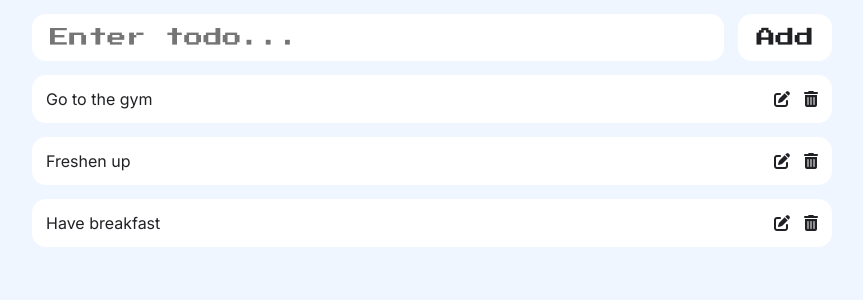
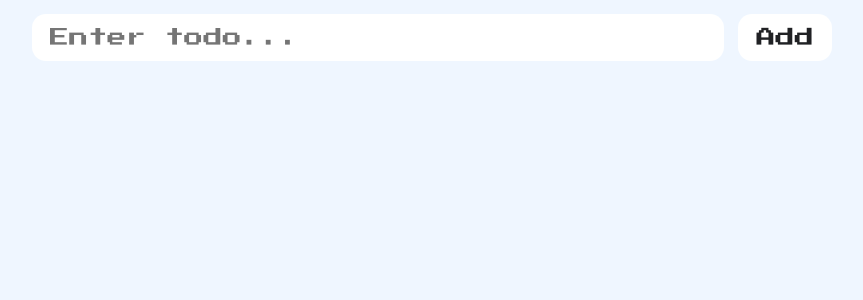
Before and after one commit to Sanjay-V-Nair/Todo_app, a React (Vite) app: page / in a window 1280 px wide. Shown: the top 300 px of the page, without its empty margins (208-1071 px from the left). Built offline with nearby package versions, Linux system fonts and the light colour scheme.

Commit message:
git initialised for the day

```diff
--- a/src/App.jsx
+++ b/src/App.jsx
@@ -9,10 +9,13 @@ function App() {
   //   'Have breakfast'
   // ]
 
-  const [todos, setTodos] = useState(['Go to the gym',
-    'Freshen up',
-    'Have breakfast'
-  ])
+  //NO NEED TO USE THE TASKS IN THE ARRAY SINCE WE ARE USING THE STATE AND ADDING THE TASKS TO THE ARRAY USING THE STATE
+  // const [todos, setTodos] = useState(['Go to the gym',
+  //   'Freshen up',
+  //   'Have breakfast'
+  // ])
+  const [todos, setTodos] = useState([])
+
 
   function handleAddTodos(newTodo) {
     const newTodoList = [...todos, newTodo]
--- a/src/components/TodoInput.jsx
+++ b/src/components/TodoInput.jsx
@@ -11,6 +11,7 @@ export default function TodoInput(props) {
             }} placeholder="Enter todo..." />
             <button onClick={() => {
                 handleAddTodos(todoValue)
+                setTodoValue('')
             }
             }>Add</button>
         </header>
```
